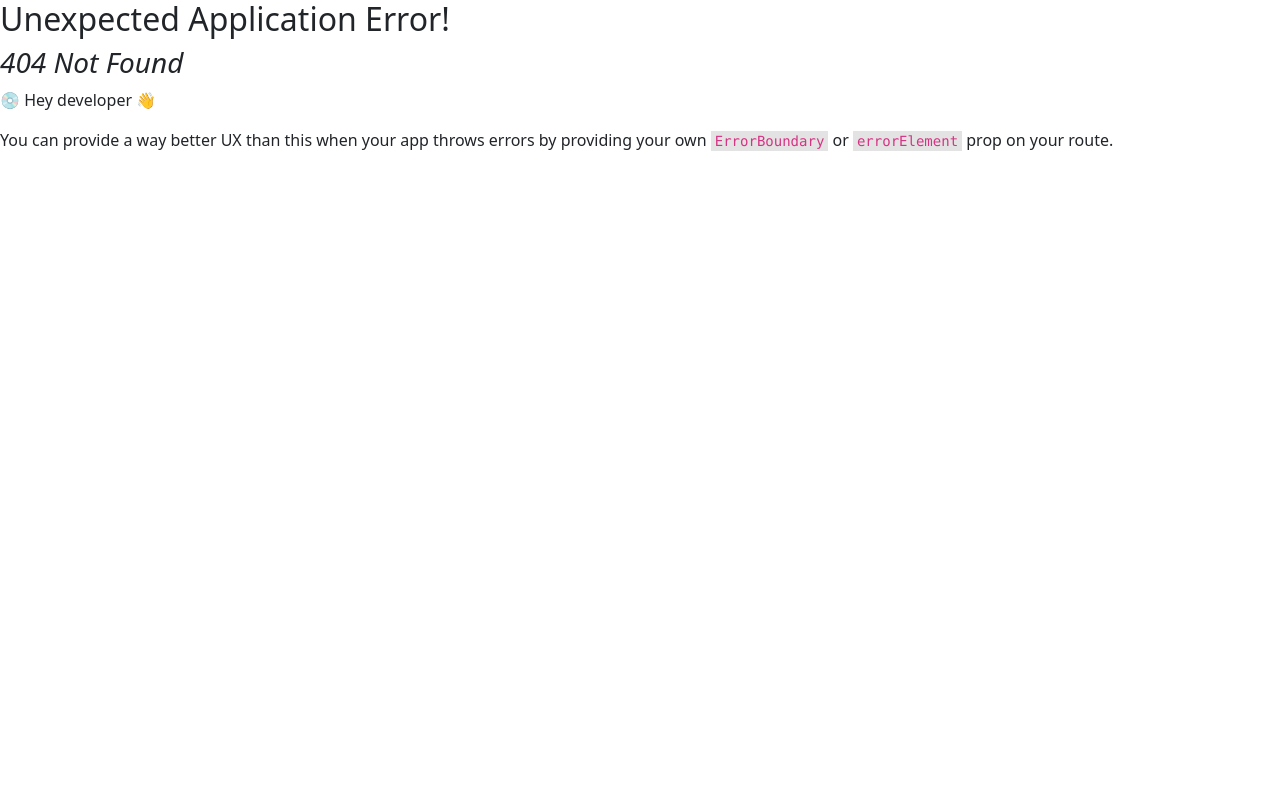
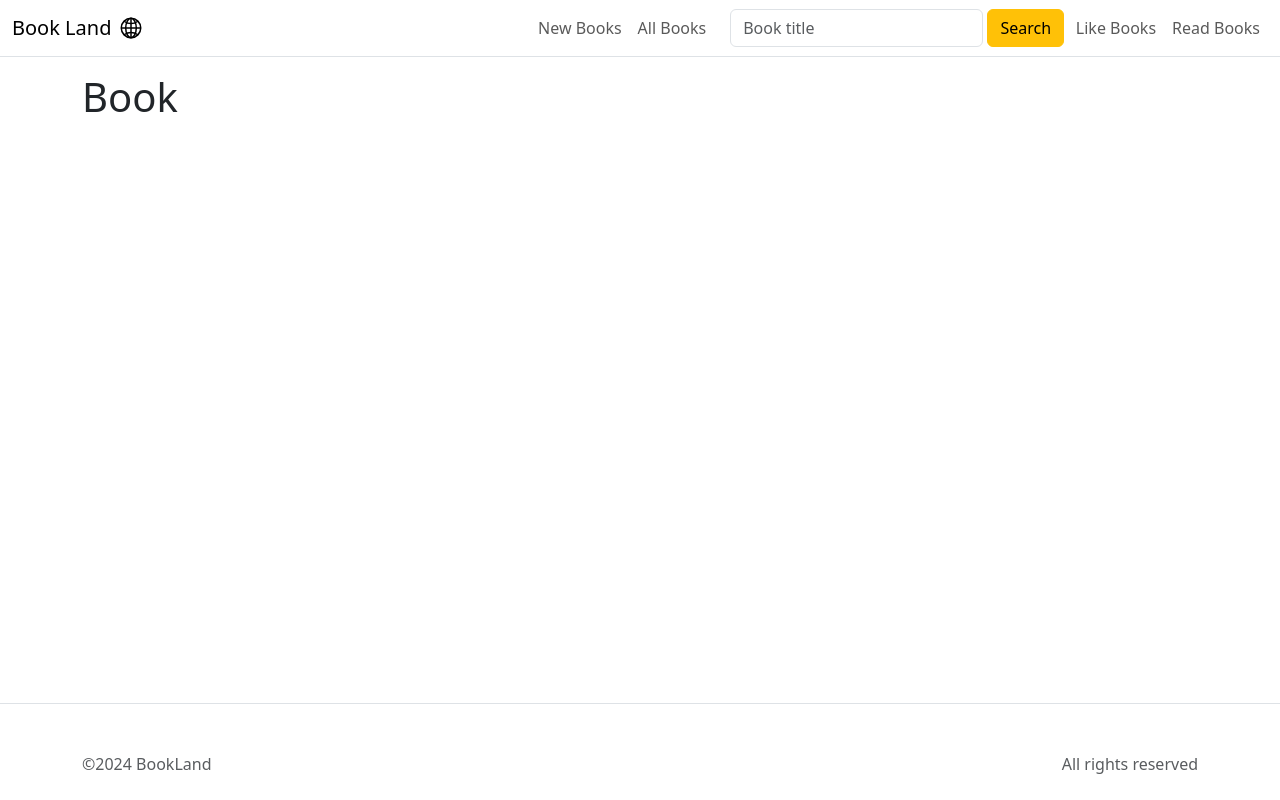
Before and after one commit to grindelwald18/tms-diplom, a React (Vite) app in the folder bookstore/: page /book/9781098103828 in a window 1280 px wide. Before the commit this address had no page. Built offline with nearby package versions, Linux system fonts and the light colour scheme.

Commit message:
start work with book page

```diff
--- a/bookstore/src/components/BookCard/style.scss
+++ b/bookstore/src/components/BookCard/style.scss
@@ -29,7 +29,13 @@
     gap:6px;
     margin-top: 15px;
     height: 100%;
+
+    &:hover {
+      color: gray;
+      transition: transform 0.3s ease-in-out;
+    }
 }
+
 
 .price{
     font-weight: bold;
--- a/bookstore/src/components/Layout/index.tsx
+++ b/bookstore/src/components/Layout/index.tsx
@@ -6,7 +6,7 @@ export function Layout () {
   return (
     <div className="d-flex flex-column h-100">
       <Header />
-      <div className="container flex-grow-1">
+      <div className="container flex-grow-1 mb-3">
         <Outlet />
       </div>
       <Footer />
--- a/bookstore/src/models.ts
+++ b/bookstore/src/models.ts
@@ -10,4 +10,6 @@ export interface IBooksLIst {
     list: IBookInfo[],
     isLoading: boolean,
     error: string | null,
+    limit: number,
+    pagesCount: number | null
 }
--- /dev/null
+++ b/bookstore/src/pages/Book.tsx
@@ -0,0 +1,7 @@
+export function Book() {
+  return (
+    <div>
+      <h1>Book</h1>
+    </div>
+  );
+}
--- a/bookstore/src/pages/Books.tsx
+++ b/bookstore/src/pages/Books.tsx
@@ -1,5 +1,6 @@
 import { useEffect } from "react"
 import { useSelector, useDispatch } from "react-redux"
+import { useParams, Link} from "react-router-dom"
 import { AppDispatch, RootState } from '../redux/store'
 import { fetchBooks } from "../redux/booksSlice"
 import { BookCard } from "../components/BookCard"
@@ -30,8 +31,10 @@ export function Books() {
   }
 
   return (
-    <div className="d-flex flex-wrap justify-content-between gap-3" >
-      {renderBooks()}
-    </div>
+    <>
+      <div className="d-flex flex-wrap justify-content-between gap-3" >
+        {renderBooks()}
+      </div>
+    </>
   )
 }
--- a/bookstore/src/redux/booksSlice.ts
+++ b/bookstore/src/redux/booksSlice.ts
@@ -5,7 +5,9 @@ import { requestNewBooks } from '../services/books'
 const initialState: IBooksLIst = {
   list: [] ,
   isLoading: false,
-  error: null
+  error: null,
+  limit: 6,
+  pagesCount: null
 }
 
 export const fetchBooks = createAsyncThunk('new/fetchBooks', async (_, { rejectWithValue }) => {
--- a/bookstore/src/router.tsx
+++ b/bookstore/src/router.tsx
@@ -1,6 +1,7 @@
 import { createBrowserRouter } from 'react-router-dom'
 import { Layout } from './components/Layout'
 import { Books } from './pages/Books'
+import { Book } from './pages/Book'
 
 export const router = createBrowserRouter([
   {
@@ -9,6 +10,10 @@ export const router = createBrowserRouter([
       {
         path: '/',
         element: <Books />
+      },
+      {
+        path: '/book/:id',
+        element: <Book />
       }
     ]
   }
```
